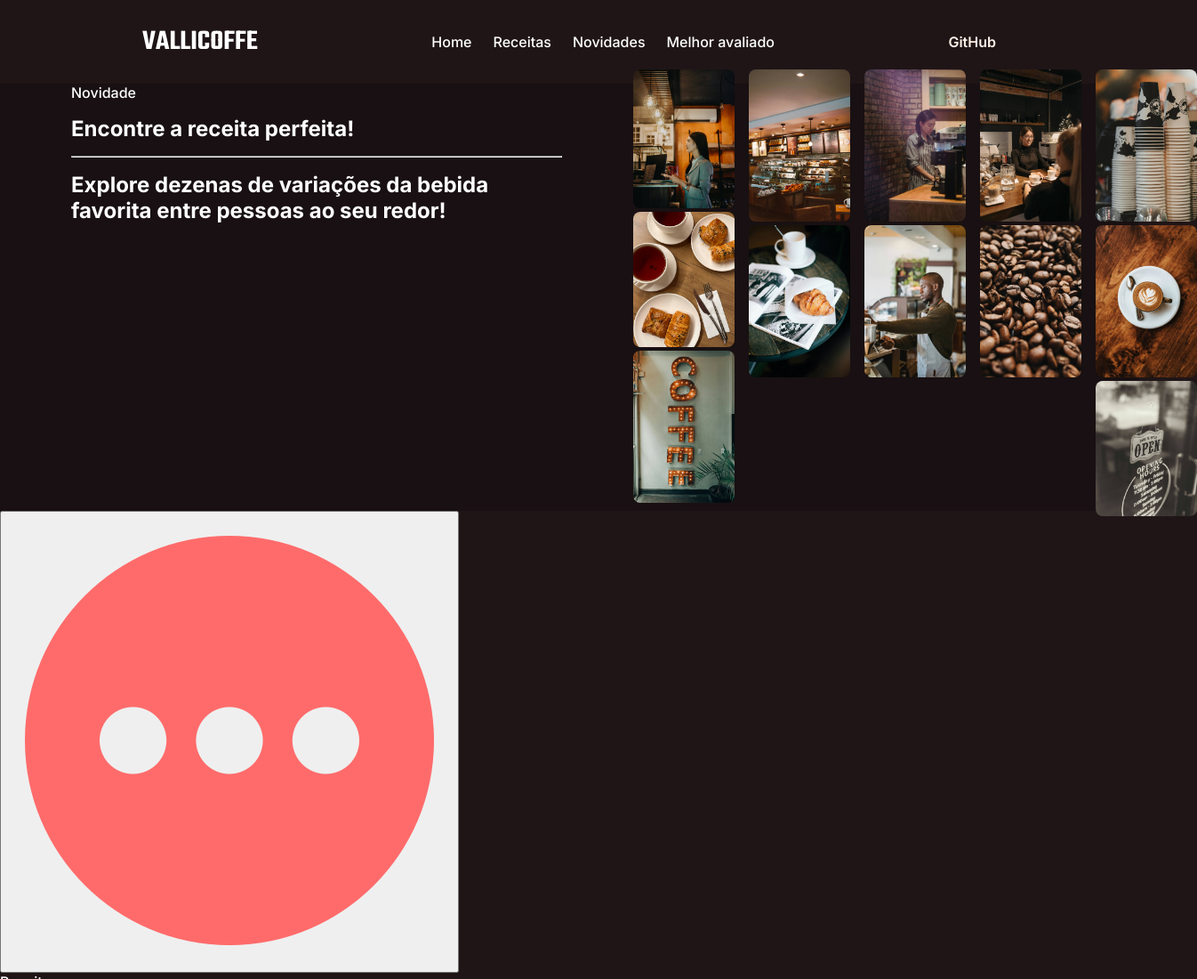
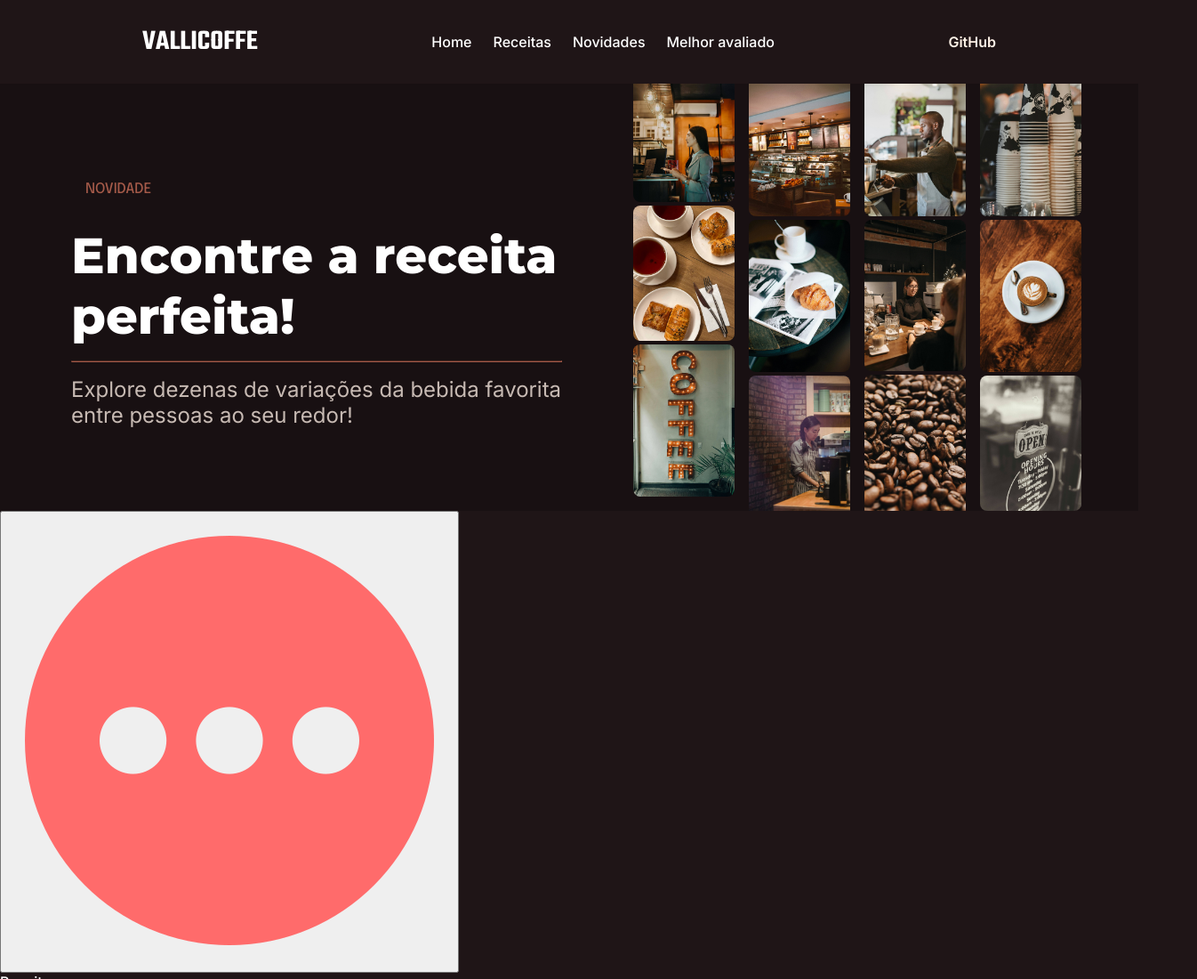
Before and after one commit to LarissaValli/practicing, a plain HTML site: page ValliCoffe/index.html in a window 1280 px wide. Shown: the top 1100 px of the page at 89% size, 1346 px wide, since content can reach past the window. Drawn offline with Linux system fonts and the light colour scheme.

Commit message:
atualizando

```diff
--- a/ValliCoffe/index.html
+++ b/ValliCoffe/index.html
@@ -24,10 +24,10 @@
             <div class="principal">
             <section class="hero">
                 <header class="hero-conteudo">
-                    <span>Novidade</span>
+                    <span class="destaque marrom">Novidade</span>
                     <h1>Encontre a receita perfeita!</h1>
                     <hr>
-                    <h2>Explore dezenas de variações da bebida favorita entre pessoas ao seu redor!</h2>
+                    <h2 class="hero-subtitulo">Explore dezenas de variações da bebida favorita entre pessoas ao seu redor!</h2>
                 </header>
                 <div class="hero-imagens-container">
                     <figure><img src="imagens/pexels-002-1500.jpg" alt="Moça asiática no caixa"></figure>
--- a/ValliCoffe/style.css
+++ b/ValliCoffe/style.css
@@ -3,6 +3,12 @@
 @import url('https://fonts.googleapis.com/css2?family=Fira+Sans:ital,wght@0,100;0,200;0,300;0,400;0,500;0,600;0,700;0,800;0,900;1,100;1,200;1,300;1,400;1,500;1,600;1,700;1,800;1,900&family=Inter:ital,opsz,wght@0,14..32,100..900;1,14..32,100..900&display=swap');
 
 @import url('https://fonts.googleapis.com/css2?family=Teko:wght@300..700&display=swap');
+
+
+@import url('https://fonts.googleapis.com/css2?family=Epilogue:ital,wght@0,100..900;1,100..900&display=swap');
+
+@import url('https://fonts.googleapis.com/css2?family=Montserrat:ital,wght@0,100..900;1,100..900&display=swap');
+
 
 *{
     margin: 0px;
@@ -79,10 +85,13 @@ main {
     display: flex;
     flex-direction: row;
     justify-content: space-between;
+    align-items: center;
     gap: 6rem;
 
     padding: 0rem 2rem;
     margin: auto;
+
+    overflow: clip;
 
 }
 
@@ -90,6 +99,38 @@ main {
     display:flex;
     flex-direction: column;
     gap: 1rem;
+}
+
+.destaque {
+    font-family: epilogue;
+    font-size: 1rem;
+    font-weight: 500;
+    text-transform: uppercase;
+    padding: 1rem;
+
+}
+
+.marrom {
+    color: #a45a49;
+
+}
+
+h1{
+    color: white;
+    font-family: montserrat;
+    font-size: 3.5rem;
+    font-weight: 800;
+}
+
+hr {
+    border-color: #a45a49;
+}
+
+.hero-subtitulo {
+    color: #c7bab3;
+    font-family: inter;
+    font-size: 1.5rem;
+    font-weight: 400;
 }
 
 .hero-imagens-container {
```
